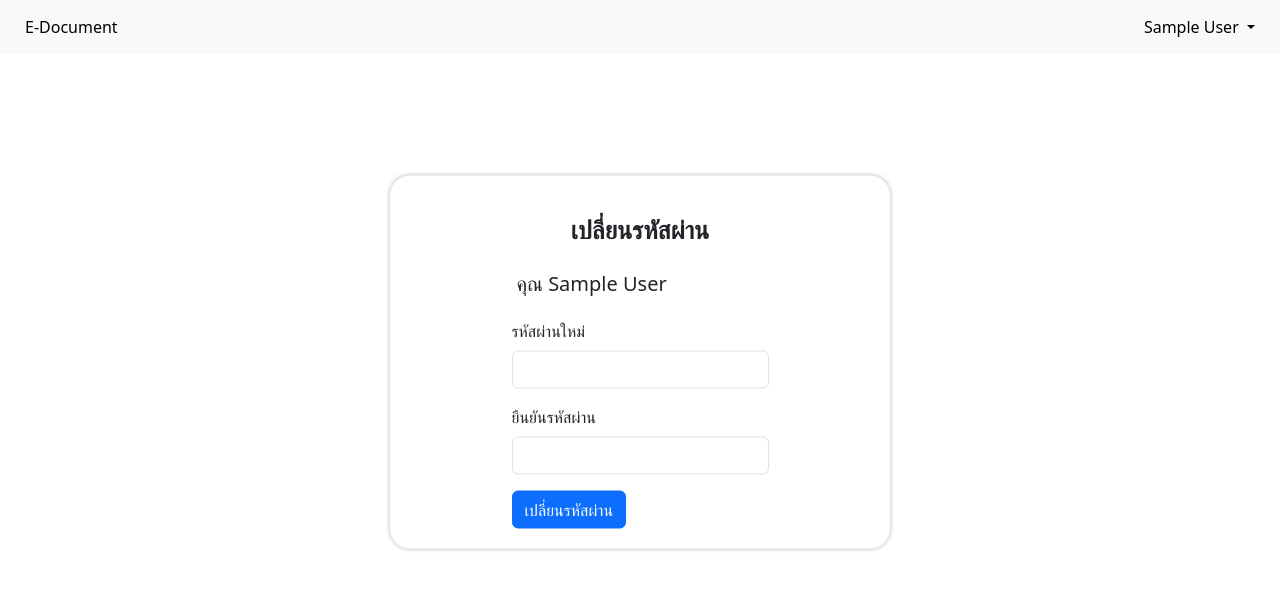
After one commit to JAKERJAMJ/edoc, a PHP site: page /User/Changepassword.php in a window 1280 px wide. The commit adds this page. Shown: the top 590 px of the page. Run offline with PHP 8.4, Linux system fonts and the light colour scheme; the visitor is signed in with stand-in values (Sample User, id 1); tables that the repository leaves empty or names only in its code hold one stand-in row (values such as "Sample post").

Commit message:
อัพเดตไฟล์ได้แล้ว สร้างหน้าเปลี่ยนpasswwordของuserได้แล้ว

```diff
--- /dev/null
+++ b/User/Changepassword.php
@@ -0,0 +1,63 @@
+<!DOCTYPE html>
+<html lang="en">
+
+<head>
+    <meta charset="UTF-8">
+    <meta name="viewport" content="width=device-width, initial-scale=1.0">
+    <title>เปลี่ยนรหัสผ่าน</title>
+    <link href="https://cdn.jsdelivr.net/npm/bootstrap@5.3.3/dist/css/bootstrap.min.css" rel="stylesheet" integrity="sha384-QWTKZyjpPEjISv5WaRU9OFeRpok6YctnYmDr5pNlyT2bRjXh0JMhjY6hW+ALEwIH" crossorigin="anonymous">
+    <link rel="stylesheet" href="../styles/user.css">
+</head>
+
+<body>
+    <?php require_once 'nav_user.php'; ?>
+    <div class="password-container">
+        <form action="Changepassword.php" method="POST">
+            <div class="password-title">
+                เปลี่ยนรหัสผ่าน
+            </div>
+            <div class="user-title">
+                คุณ <?php echo $user['name_user']; ?>
+            </div>
+            <div class="mb-3">
+                <label for="exampleInputPassword1" class="form-label">รหัสผ่านใหม่</label>
+                <input type="password" name="password" class="form-control" id="exampleInputPassword1">
+            </div>
+            <div class="mb-3">
+                <label for="exampleInputPassword2" class="form-label">ยืนยันรหัสผ่าน</label>
+                <input type="password" name="confirmpassword" class="form-control" id="exampleInputPassword1">
+            </div>
+            <button type="submit" class="btn btn-primary">เปลี่ยนรหัสผ่าน</button>
+        </form>
+    </div>
+
+    <?php
+    require_once '../conDB.php';
+
+    // ตรวจสอบว่ามีการส่งค่ารหัสผ่านเข้ามาหรือไม่
+    if (isset($_POST['password']) && isset($_POST['confirmpassword'])) {
+        // รับค่ารหัสผ่านใหม่และการยืนยันรหัสผ่าน
+        $password = $_POST['password'];
+        $confirmpassword = $_POST['confirmpassword'];
+
+        // ตรวจสอบว่ารหัสผ่านใหม่และการยืนยันรหัสผ่านตรงกันหรือไม่
+        if ($password === $confirmpassword) {
+            // ทำการอัพเดทรหัสผ่านใหม่ในฐานข้อมูล
+            $user_id = $_SESSION['user_id'];
+            $query = "UPDATE user SET user_password = '$password' WHERE user_id = '$user_id'";
+            $result = mysqli_query($con, $query);
+
+            if ($result) {
+                echo "<script>alert ('อัพเดทรหัสผ่านเรียบร้อย')</script>";
+            } else {
+                echo "เกิดข้อผิดพลาดในการอัพเดทรหัสผ่าน";
+            }
+        } else {
+            echo "รหัสผ่านใหม่และการยืนยันรหัสผ่านไม่ตรงกัน";
+        }
+    }
+    ?>
+    <script src="https://cdn.jsdelivr.net/npm/bootstrap@5.3.3/dist/js/bootstrap.bundle.min.js" integrity="sha384-YvpcrYf0tY3lHB60NNkmXc5s9fDVZLESaAA55NDzOxhy9GkcIdslK1eN7N6jIeHz" crossorigin="anonymous"></script>
+</body>
+
+</html>
--- /dev/null
+++ b/User/nav_user.php
@@ -0,0 +1,44 @@
+<?php
+session_start();
+
+// ตรวจสอบว่าผู้ใช้เข้าสู่ระบบหรือไม่ โดยตรวจสอบ session variable
+if (!isset($_SESSION['user_id'])) {
+    // ถ้าไม่ได้เข้าสู่ระบบ ให้เปลี่ยนเส้นทางไปยังหน้า login
+    header("Location: ../login.php");
+    exit;
+}
+
+// เชื่อมต่อฐานข้อมูล
+require_once '../conDB.php';
+
+// ดึงข้อมูลของผู้ใช้จากฐานข้อมูลโดยใช้ user_id จาก session
+$user_id = $_SESSION['user_id'];
+$query = "SELECT * FROM user WHERE user_id = '$user_id'";
+$result = mysqli_query($con, $query);
+$user = mysqli_fetch_assoc($result);
+
+// หากไม่พบข้อมูลผู้ใช้ ให้เปลี่ยนเส้นทางไปยังหน้า login
+if (!$user) {
+    header("Location: ../login.php");
+    exit;
+}
+?>
+<header>
+    <nav class="navbar bg-body-tertiary">
+        <div class="container-fluid d-flex justify-content-between">
+            <div>
+                <a href="UserController.php"><button class="btn btn-light" type="button">E-Document</span></button></a>
+            </div>
+            <div class="dropdown">
+                <button class="btn btn btn-light dropdown-toggle" type="button" id="dropdownMenuButton" data-bs-toggle="dropdown" aria-expanded="false">
+                    <?php echo $user['name_user']; ?>
+                </button>
+                <ul class="dropdown-menu dropdown-menu-end" aria-labelledby="dropdownMenuButton"> <!-- เพิ่ม class dropdown-menu-end เพื่อจัดให้ dropdown อยู่ด้านขวาของ Navbar -->
+                    <li><a class="dropdown-item" href="Changepassword.php">เปลี่ยนรหัสผ่าน</a></li>
+                    <li><a class="dropdown-item" href="../logout.php">Logout</a></li>
+                </ul>
+
+            </div>
+        </div>
+    </nav>
+</header>
--- a/styles/exdocument.css
+++ b/styles/exdocument.css
@@ -40,7 +40,7 @@
     font-size: 22px;
     font-weight: bold;
 }
-.edit-document {
+.update-document {
     display: none;
     position: fixed;
     align-items: center;
--- /dev/null
+++ b/styles/user.css
@@ -0,0 +1,29 @@
+.password-container {
+    display: flex;
+    flex-direction: column;
+    position: absolute;
+    transform: translate(-50%, -20%);
+    top: 50%;
+    /* ย้ายไปยังจุดกึ่งกลางในแนวตั้ง */
+    left: 50%;
+    /* ย้ายไปยังจุดกึ่งกลางในแนวนอน */
+    margin-top: -150px;
+    /* ขนาดครึ่งของความสูงของ .login */
+    width: 500px;
+    justify-content: center;
+    align-items: center;
+    border-radius: 20px;
+    box-shadow: 0px 0px 5px rgb(0, 0, 0, 0.3);
+    padding: 20px;
+}
+.password-title {
+    padding: 15px;
+    font-size: 25px;
+    font-weight: bold;
+    text-align: center;
+}
+.user-title {
+    padding: 5px;
+    font-size: 20px;
+    margin-bottom: 15px;
+}
```
Also changed, not shown: Admin/docin_delete.php (added, +28 -0 lines), Admin/ex_document.php (+39 -41 lines), Admin/in_document.php (+37 -20 lines), User/UserController.php (+25 -0 lines), login.php (+40 -38 lines), document_in/docin_930568.jpeg (added), 1 other file.
